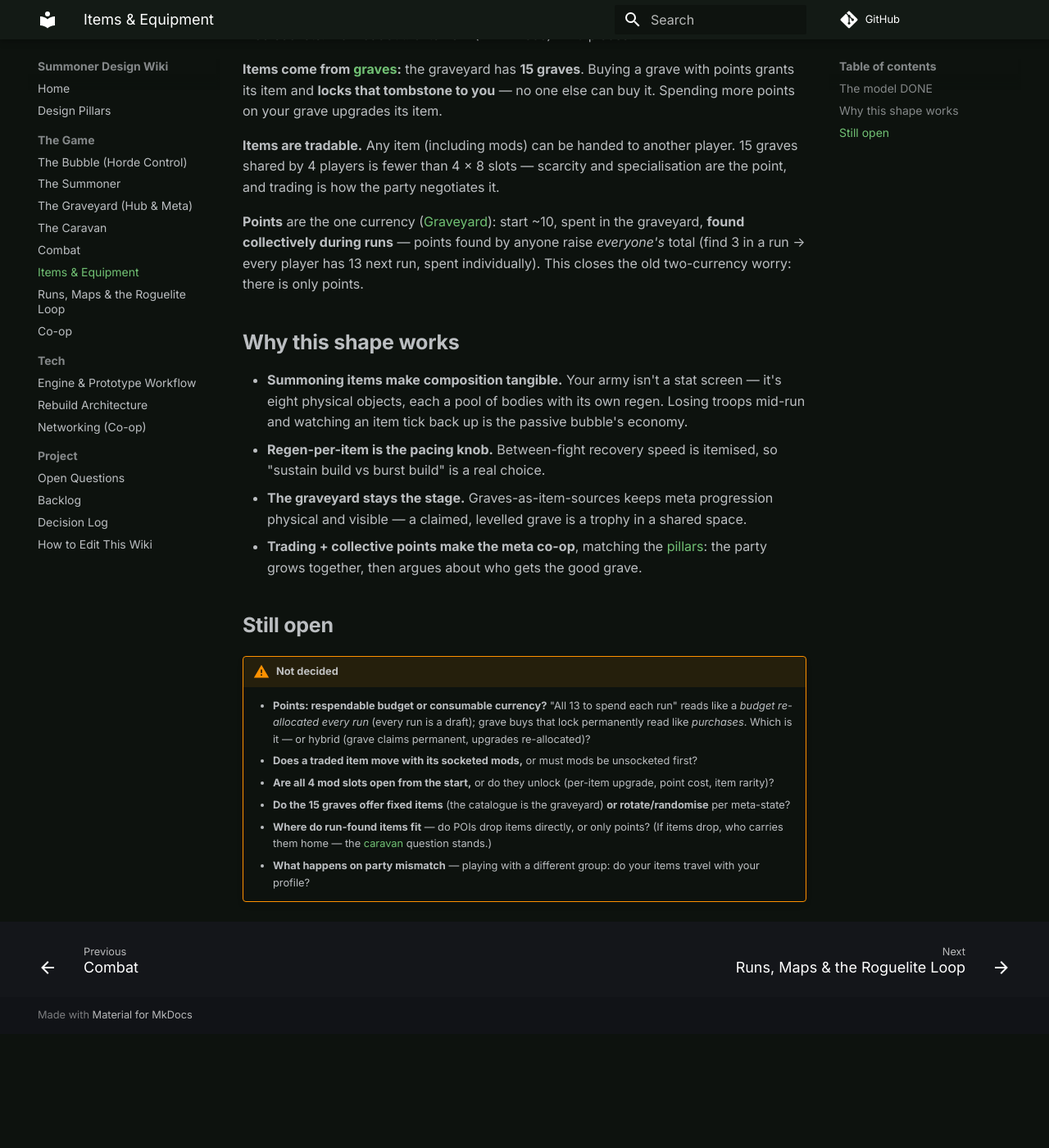
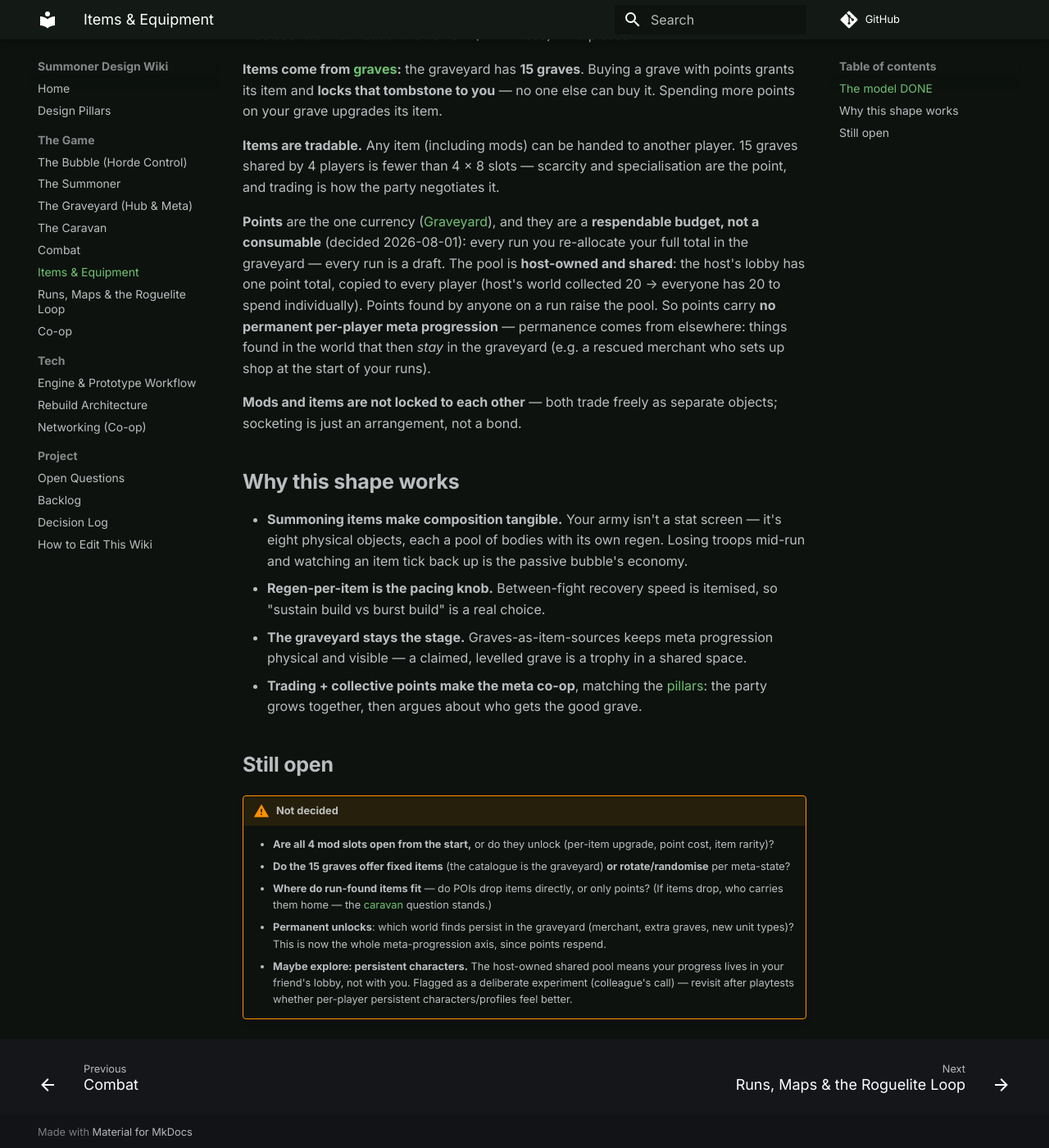
Before and after one commit to cap7n/SummonerWebsite, an MkDocs documentation site: the page built from docs/game/items.md, in a window 1280 px wide and 1400 px high, scrolled down 660 px. Shown: the whole window at 82% size. Built offline with MkDocs 1.6.1 and Material for MkDocs 9.7.7, drawn with Linux system fonts in a browser that asks for light colours; comment, search, counter and statistics services are not loaded; before the commit the page ends 1921 px from its top, so only the background shows below that.

Commit message:
Points are a respendable host-pool budget; mods trade free; meta = world unlocks
Co-Authored-By: Claude Fable 5 <noreply@anthropic.com>

```diff
--- a/docs/game/items.md
+++ b/docs/game/items.md
@@ -18,7 +18,9 @@ The item system is **decided** (2026-08-01). Your build is your inventory: no cl
 
 **Items are tradable.** Any item (including mods) can be handed to another player. 15 graves shared by 4 players is fewer than 4 × 8 slots — scarcity and specialisation are the point, and trading is how the party negotiates it.
 
-**Points** are the one currency ([Graveyard](graveyard.md)): start ~10, spent in the graveyard, **found collectively during runs** — points found by anyone raise *everyone's* total (find 3 in a run → every player has 13 next run, spent individually). This closes the old two-currency worry: there is only points.
+**Points** are the one currency ([Graveyard](graveyard.md)), and they are a **respendable budget, not a consumable** (decided 2026-08-01): every run you re-allocate your full total in the graveyard — every run is a draft. The pool is **host-owned and shared**: the host's lobby has one point total, copied to every player (host's world collected 20 → everyone has 20 to spend individually). Points found by anyone on a run raise the pool. So points carry **no permanent per-player meta progression** — permanence comes from elsewhere: things found in the world that then *stay* in the graveyard (e.g. a rescued merchant who sets up shop at the start of your runs).
+
+**Mods and items are not locked to each other** — both trade freely as separate objects; socketing is just an arrangement, not a bond.
 
 ## Why this shape works
 
@@ -31,9 +33,8 @@ The item system is **decided** (2026-08-01). Your build is your inventory: no cl
 
 !!! warning "Not decided"
 
-    - **Points: respendable budget or consumable currency?** "All 13 to spend each run" reads like a *budget re-allocated every run* (every run is a draft); grave buys that lock permanently read like *purchases*. Which is it — or hybrid (grave claims permanent, upgrades re-allocated)?
-    - **Does a traded item move with its socketed mods,** or must mods be unsocketed first?
     - **Are all 4 mod slots open from the start,** or do they unlock (per-item upgrade, point cost, item rarity)?
     - **Do the 15 graves offer fixed items** (the catalogue is the graveyard) **or rotate/randomise** per meta-state?
     - **Where do run-found items fit** — do POIs drop items directly, or only points? (If items drop, who carries them home — the [caravan](caravan.md) question stands.)
-    - **What happens on party mismatch** — playing with a different group: do your items travel with your profile?
+    - **Permanent unlocks**: which world finds persist in the graveyard (merchant, extra graves, new unit types)? This is now the whole meta-progression axis, since points respend.
+    - **Maybe explore: persistent characters.** The host-owned shared pool means your progress lives in your friend's lobby, not with you. Flagged as a deliberate experiment (colleague's call) — revisit after playtests whether per-player persistent characters/profiles feel better.
```
Also changed, not shown: docs/game/graveyard.md (+3 -3 lines), docs/project/decisions.md (+1 -0 lines), docs/project/open-questions.md (+3 -4 lines).
